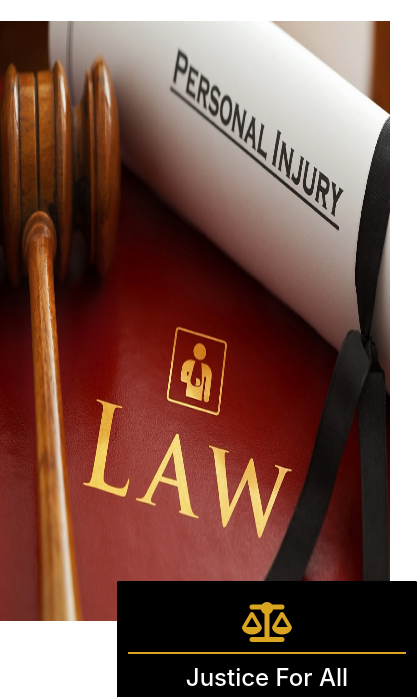
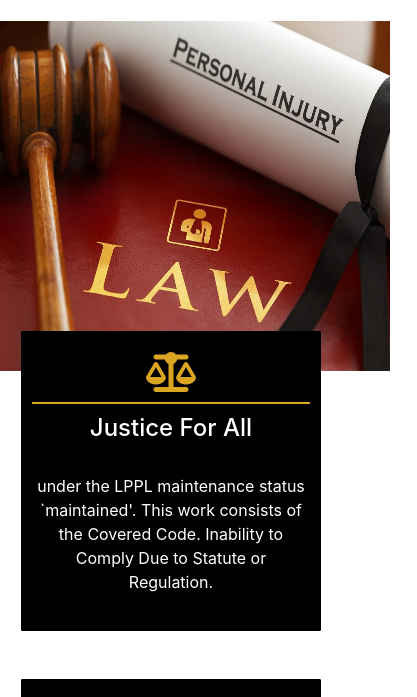
Before and after one commit to Gperry22/MLG, a plain HTML site: page info.html in a window 390 px wide. Shown: the part 67-764 px from the top of the page, 417 px wide, since content can reach past the window. Drawn offline with nearby package versions, Linux system fonts and the light colour scheme.

Commit message:
Made Mobile Responsive

```diff
--- a/assets/css/style2.css
+++ b/assets/css/style2.css
@@ -9,22 +9,15 @@ margin-top: 30px;
 }
 #mainImgDiv img {
     width: 100%;
-    height: 600px;;
+    height: 450px;;
 }
 
 #secDiv{
-    margin-left: auto;
-    margin-right: auto;
-    width: 70%;
-    text-align: center;
+
     position: relative;
     top: -40px;
 }
 
-
-#cardDiv{
-    width: 100%;
-}
 
 #cardRow{
     margin-bottom: 30px ;
@@ -33,20 +26,18 @@ margin-top: 30px;
 .cardGP {
   text-align: center;
   height: 300px;
-  width: 300px;
+  width: 250px;
   border: 1px solid black;
   background-color: black;
   border-radius: 1px;
   padding: 10px;
+
 }
 
 
 #aboutMLG{
-    margin-left: auto;
-    margin-right: auto;
-    text-align: center;
-    width: 70%;
-    margin-bottom: 50px ;
+  text-align: center;
+  margin-bottom: 50px ;
 }
 
 #aboutMLG p{
@@ -88,11 +79,16 @@ margin-top: 30px;
     margin-bottom: 10px;
 }
 
-@media (min-width: 1100px) {
+.col {
+  margin-bottom: 20px !important;
+}
+
+
+@media (max-width: 1199px) {
 #secDiv {
   margin-left: auto;
   margin-right: auto;
-  width: 80%;
+  width: 60%;
   text-align: center;
   position: relative;
   top: -40px;
@@ -114,78 +110,55 @@ margin-top: 30px;
   background-color: black;
   border-radius: 1px;
   padding: 10px;
+
 }
-
-
 
 }
 
 
-
-
-
-
-@media (max-width: 992px) {
+@media (max-width: 768px) {
 
 #secDiv {
-  margin-left: auto;
-  margin-right: auto;
-  width: 94%;
   text-align: center;
   position: relative;
   top: -40px;
 }
 
-#cardDiv {
+  #mainImgDiv img {
   width: 100%;
+  height: 350px;
 }
 
-#cardRow {
-  margin-bottom: 30px;
 }
+
+ @media (max-width: 375px) {
+
+#secDiv {
+  text-align: center;
+  position: relative;
+  top: -20px;
+}
+
+#mainImgDiv img {
+  width: 100%;
+  height: 150px;
+}
+
+.mr-5{
+  margin-right: 0px !important;
+}
+
 
 .cardGP {
   text-align: center;
-  height: 300px;
-  width: 300px;
+  height: 250px;
+  width: 100%;
   border: 1px solid black;
   background-color: black;
   border-radius: 1px;
   padding: 10px;
-  margin-bottom: 20px;
-}
-
-
+  font-size: 12px;
 
 }
 
-@media (max-width: 768px) {
-#secDiv {
-  margin-left: auto;
-  margin-right: auto;
-  width: 40%;
-  text-align: center;
-  position: relative;
-  top: -40px;
 }
-
-#cardDiv {
-  width: 100%;
-}
-
-#cardRow {
-  margin-bottom: 30px;
-}
-
-.cardGP {
-  text-align: center;
-  height: 300px;
-  width: 300px;
-  border: 1px solid black;
-  background-color: black;
-  border-radius: 1px;
-  padding: 10px;
-  margin-bottom: 20px;
-}
-
-}
--- a/info.html
+++ b/info.html
@@ -63,10 +63,10 @@
         <img src="./assets/images/two.jpg" alt="">
     </div>
 
-    <div id="secDiv">
-        <div id="cardDiv">
-            <div id="cardRow" class="row ">
-            <div class="col">
+    <div id="secDiv" class="container">
+        <div id="cardDiv ">
+            <div id="cardRow" class="row justify-content-center">
+            <div class="col-3-auto  mr-5 mb-5">
                 <div class="cardGP">
                     <div class="circle">
                     <i class="fa fa-balance-scale"></i>
@@ -77,24 +77,24 @@
                     to Statute or Regulation.</p>
                 </div>
             </div>
-            <div class="col">
+            <div class="col-3-auto mr-5 mb-5">
                 <div class="cardGP cardSpace">
                     <div class="circle">
                         <i class="fa fa-gavel"></i>
                     </div>
                     <h4>I Work For You</h4>
                     <br>
-                    <p>Each version will be given a distinguishing version number. The Program (including Contributions) may always continue to use it under the LPPL maintenance status `maintained'. This work</p>
+                    <p>Each version will be given a distinguishing version number. The Program (including Contributions) may always continue to use it under the LPPL maintenance status.</p>
                 </div>
             </div>
-            <div class="col">
+            <div class="col-3-auto mr-5">
                 <div class="cardGP">
                     <div class="circle">
                         <i class="fa fa-dollar"></i>
                     </div>
                     <h4>Top Dollar Settlements</h4>
                     <br>
-                    <p>Each version will be given a distinguishing version number. The Program (including Contributions) may always continue</p>
+                    <p>Each version will be given a distinguishing version number. The Program (including Contributions) may always continue.</p>
                 </div>
             </div>
 
@@ -102,7 +102,9 @@
         </div>
     </div>
 
-    <div id="aboutMLG">
+
+
+    <div id="aboutMLG" class="container">
             <h2>About Murry Law Group</h2>
             <br>
             <p>If You distribute the Source Code of computer software programs in which You describe recipients' rights relating
```
